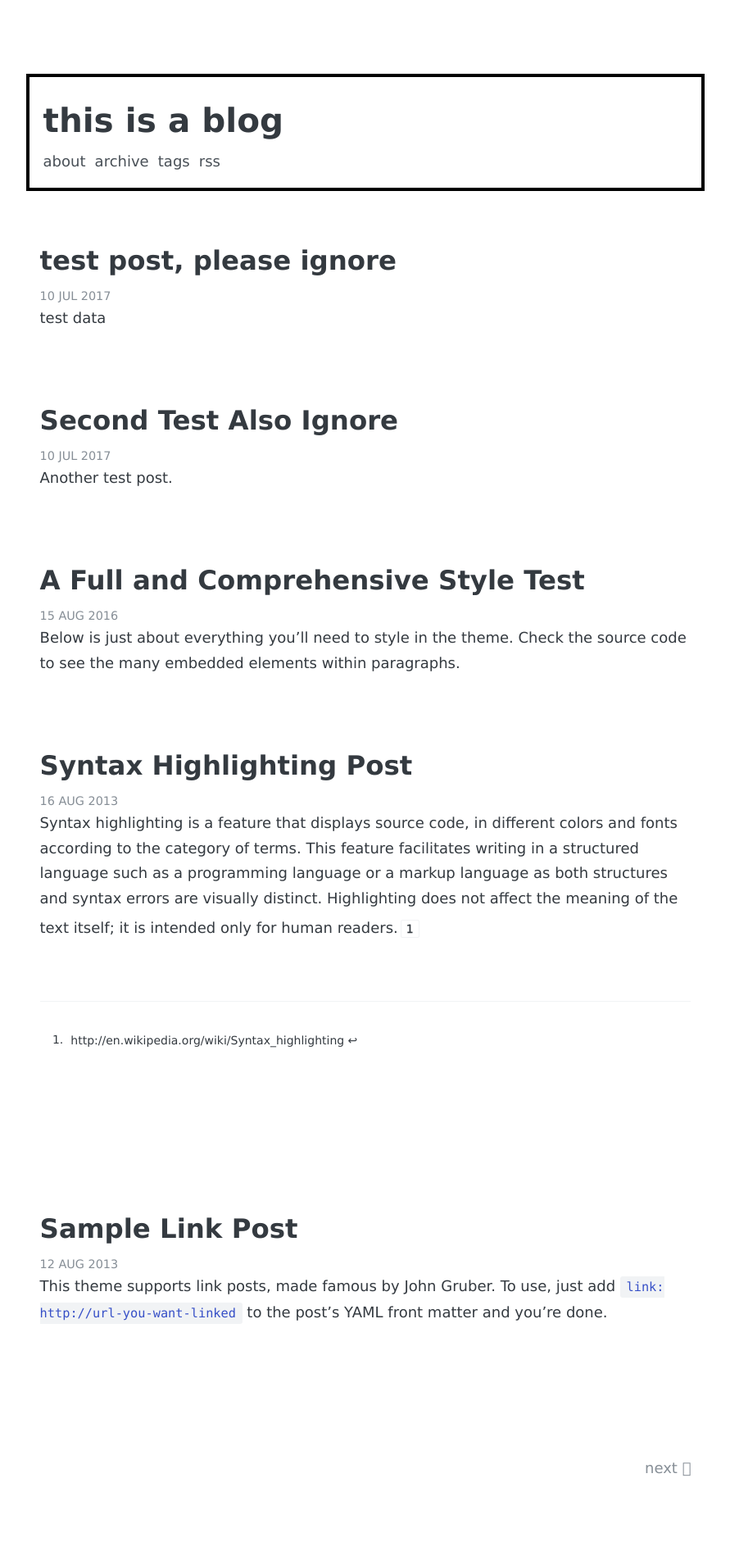
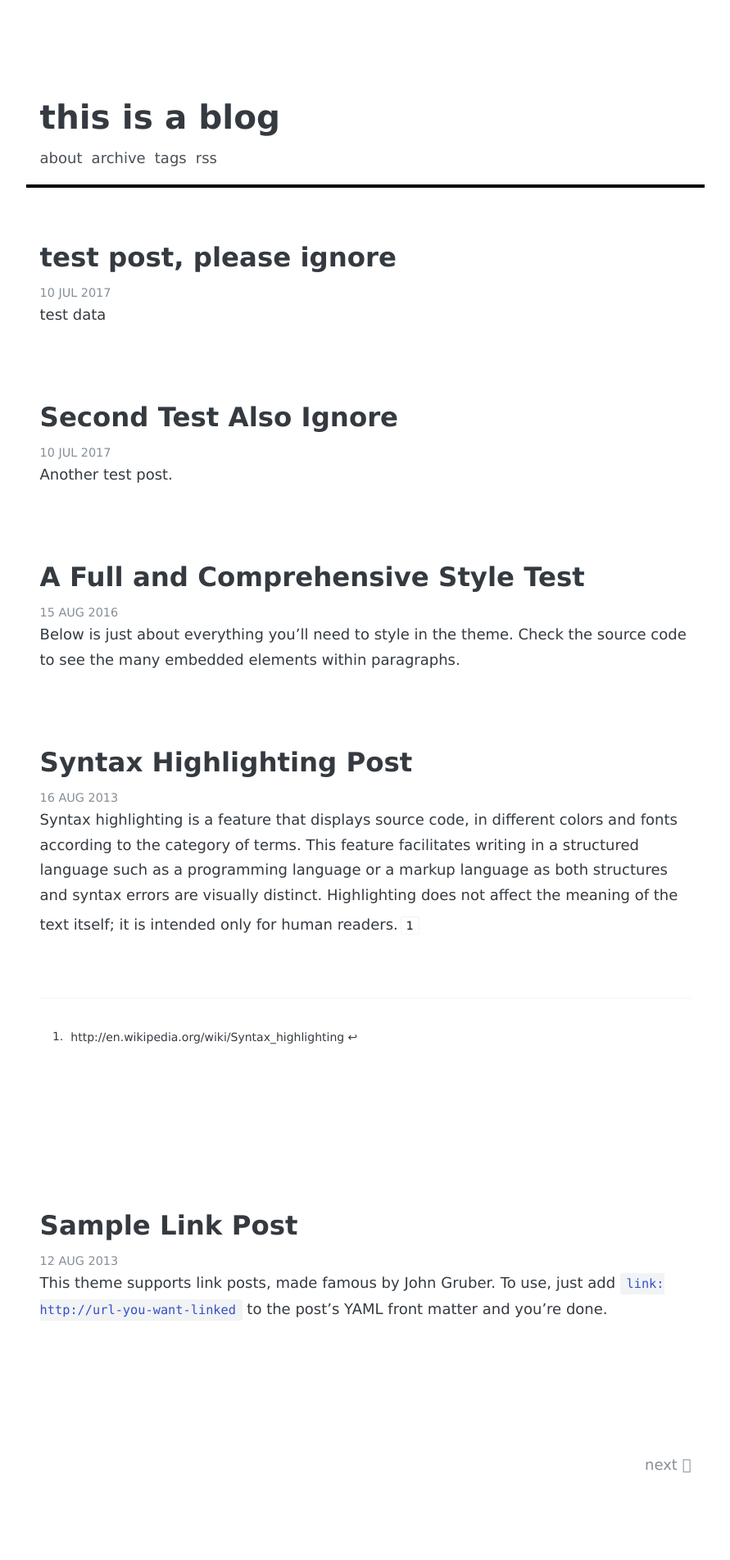
Before and after one commit to thisisamatthew/thisisamatthew.github.io, a Jekyll site: the page built from index.html, in a window 1280 px wide. Shown: the whole page at 82% size, without its empty margins (194-1085 px from the left). Built offline with Jekyll 4.4.1, drawn with Linux system fonts in a browser that asks for light colours; some web fonts are replaced; the list of posts is cut into pages by our own code.

Commit message:
Update _site.scss

```diff
--- a/_sass/_site.scss
+++ b/_sass/_site.scss
@@ -34,7 +34,7 @@ body {
 .header {
   padding: 2%;
   margin-bottom: 1.5em;
-  border: 4px solid black;
+  border-bottom: 4px solid black;
 
   &-title {
     margin: 0.3em 0;
```
